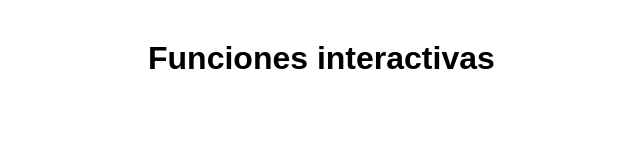
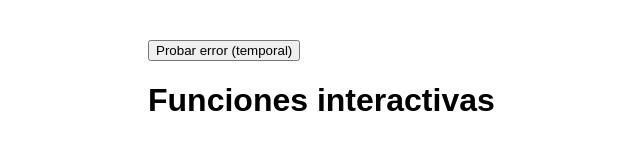
Before and after one commit to 1waltrt/etsy-pipeline, a website: page docs/index.html in a window 1280 px wide. Shown: the whole page, without its empty margins (142-782 px from the left). Drawn offline with Linux system fonts and the light colour scheme.

Commit message:
Prueba de monitoreo 2

```diff
--- a/docs/index.html
+++ b/docs/index.html
@@ -31,6 +31,7 @@
     }
   </style>
 </head>
+<button onclick="funcionQueNoExiste()">Probar error (temporal)</button>
 <body>
   <h1>Funciones interactivas</h1>
   <div id="contenedor"></div>
```
